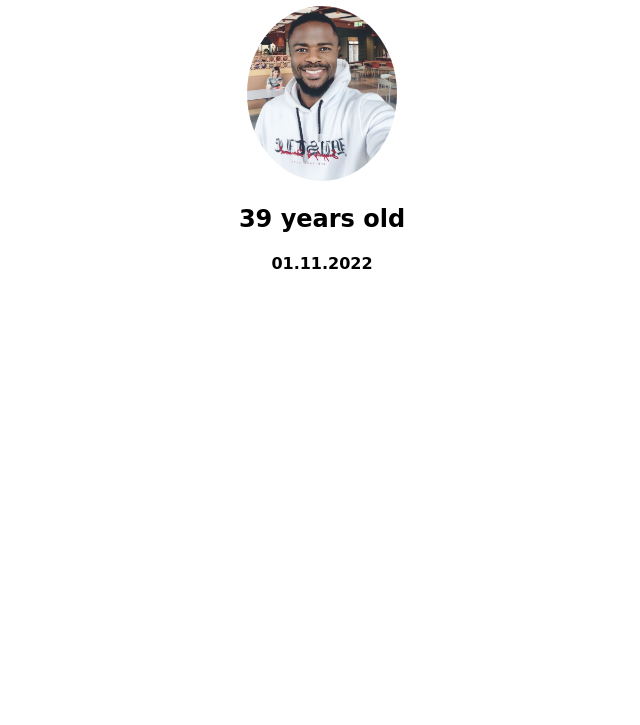
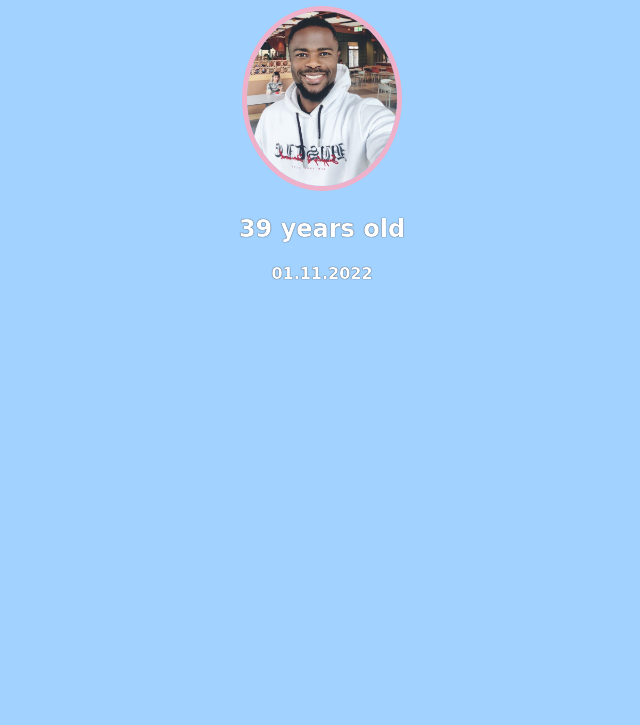
Before and after one commit to iamregha/birthdayGifts, a plain HTML site: page index.html in a window 1280 px wide. Shown: the part 75-800 px from the top of the page, without its empty margins (318-958 px from the left). Drawn offline with Linux system fonts and the light colour scheme; a web font is replaced by a local one.

Commit message:
Add shadow on text

```diff
--- a/style.css
+++ b/style.css
@@ -3,9 +3,16 @@
 body{
     text-align: center;
     font-family: 'Happy Monkey', cursive;
+    background: #A2D2FF;
+    color: #FFFFFF;
 }
 
 #pics{
     width: 150px;
     border-radius: 50%;
+    border: 5px solid #EFB0C9;
 }
+
+h1, h2, h3, h4, p{
+    text-shadow: 0 0px 1px black;
+}
```
